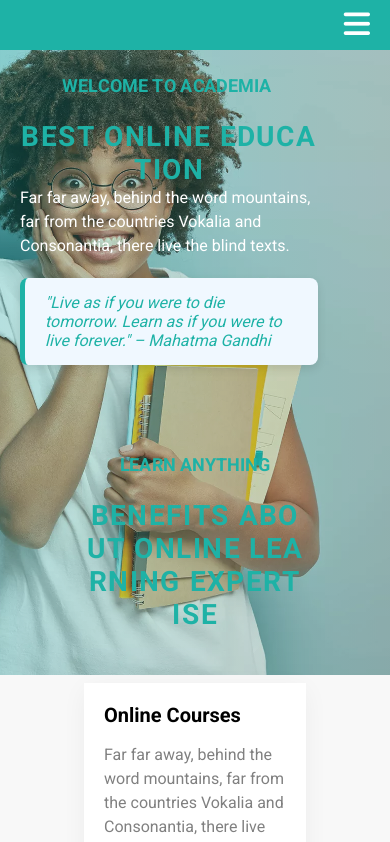
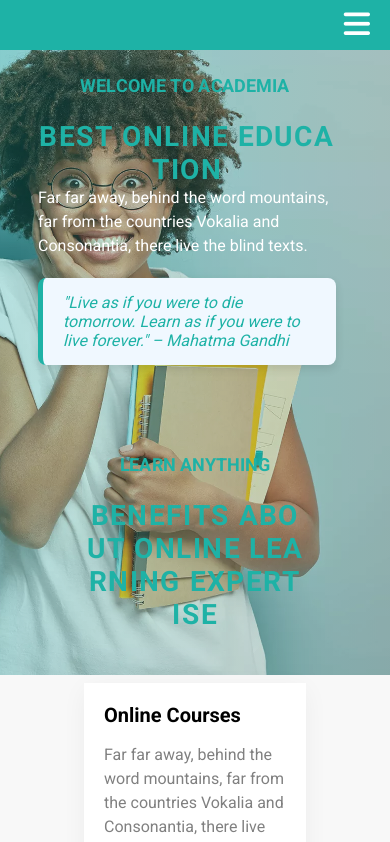
Before and after one commit to Lotfy12/Education-Online, a React (Vite) app: page / in a window 390 px wide. Shown: the top 842 px of the page. Built offline with nearby package versions, Linux system fonts and the light colour scheme.

Commit message:
fix hero aligment

```diff
--- a/src/Components/home/Home.jsx
+++ b/src/Components/home/Home.jsx
@@ -7,6 +7,7 @@ import HBlog from "./HBlog";
 import HPrice from "./HPrice";
 import Footer from "../common/footer/Footer";
 import Header from "../common/heading/Header";
+
 function Home() {
   return (
     <>
--- a/src/Components/home/hero/Hero.css
+++ b/src/Components/home/hero/Hero.css
@@ -47,6 +47,7 @@
   .hero .row {
     width: 100%;
   }
+
 }
 
 @media screen and (max-width: 48rem) {
@@ -56,4 +57,8 @@
   .hero {
     padding-top: 50%;
   }
+   .hero .row {
+    margin-left: 18px;
+
+   }
 }
```
Also changed, not shown: src/Components/home/hero/Hero.jsx (+5 -11 lines).
